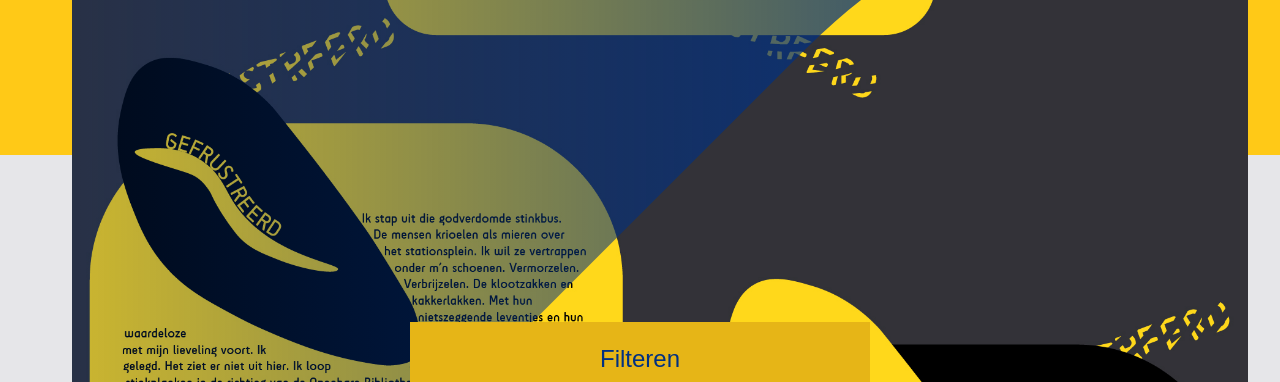
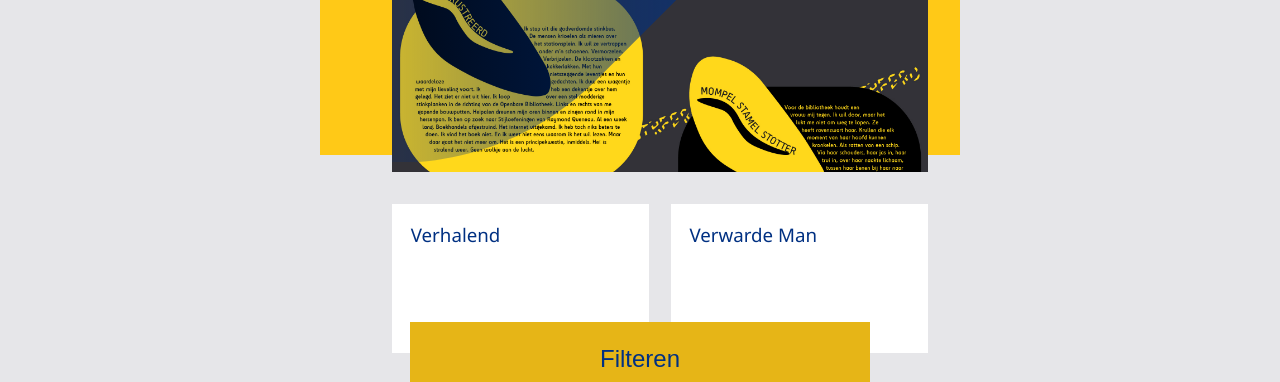
Before and after one commit to JimvandeVen/vormgeving2-opdr1, a plain HTML site: page index.html in a window 1280 px wide. Shown: the part 382-764 px from the top of the page. Drawn offline with Linux system fonts and the light colour scheme.

Commit message:
layout things yay!

```diff
--- a/css/style.css
+++ b/css/style.css
@@ -224,14 +224,15 @@ h2 {
     justify-content: space-around;
 }
 
-h3 {
+.cardTitle {
     z-index: 10;
     position: absolute;
     left: 0;
     top: 0;
     widows: 40%;
-    color: white;
+    color: #003082;
     margin-left: 1em;
+    font-weight: 400;
 }
 
 .heroTitle {
@@ -1236,6 +1237,10 @@ a:visited {
 }
 
 @media (min-width: 63em) {
+    main {
+        padding-left: 20em;
+        padding-right: 20em;
+    }
     .inlogPlek {
         height: 65%;
     }
--- a/index.html
+++ b/index.html
@@ -99,10 +99,15 @@
 
                 </li>
                 <li class="storyCard">
-                    <h3>Verhalend</h3>
+                    <h3 class="cardTitle">Verhalend</h3>
                     <a href="verhalend.html"><img src="images/compositie-verhalend.jpg" alt="verhalend"></a>
                 </li>
                 <li class="storyCard">
+                    <h3 class="cardTitle">Verwarde Man</h3>
+                    <a href="de_verwarde_man.html"><img src="images/verwardeman-compositie.jpg" alt="verwarde man"></a>
+                </li>
+                <li class="storyCard">
+                    <h3 class="cardTitle">Presentator die ten onrechte denkt aansluiting te hebben gevonden bij ‘de kids’</h3>
                     <a href="de_verwarde_man.html"><img src="images/verwardeman-compositie.jpg" alt="verwarde man"></a>
                 </li>
 
```
